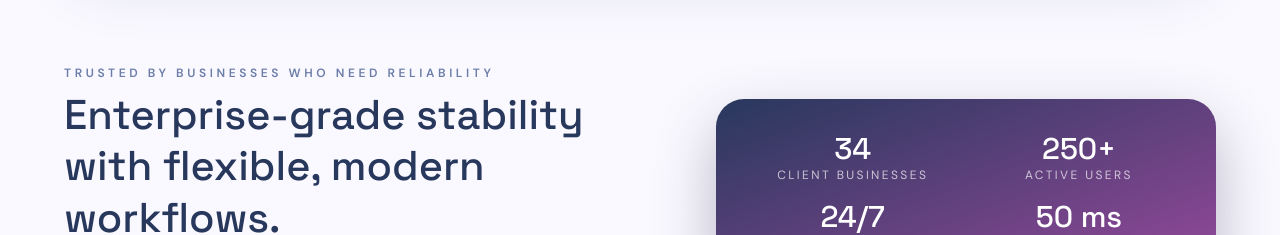
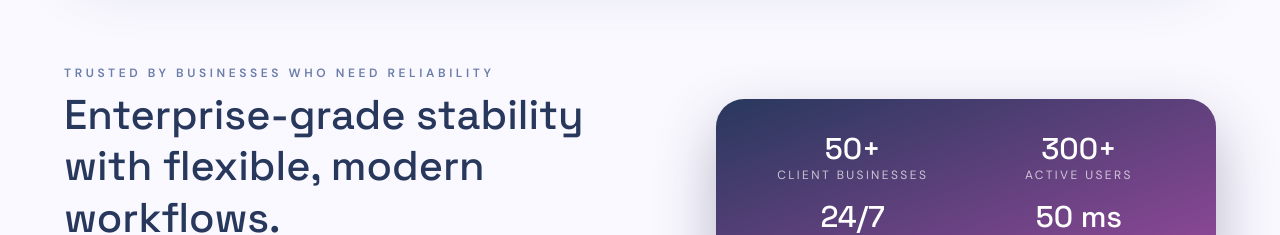
Before and after one commit to jriverasanz/upscale-voip-website, a React (Vite) app: page / in a window 1280 px wide. Shown: the part 1060-1295 px from the top of the page. Built offline with nearby package versions, Linux system fonts and the light colour scheme.

Commit message:
Update stats: 50+ client businesses, 300+ active users

```diff
--- a/src/App.jsx
+++ b/src/App.jsx
@@ -46,8 +46,8 @@ const clientLogos = [
 }));
 
 const reliabilityStats = [
-  { label: "client businesses", value: "34" },
-  { label: "active users", value: "250+" },
+  { label: "client businesses", value: "50+" },
+  { label: "active users", value: "300+" },
   { label: "tech support", value: "24/7" },
   { label: "average latency", value: "50 ms" },
 ];
```
